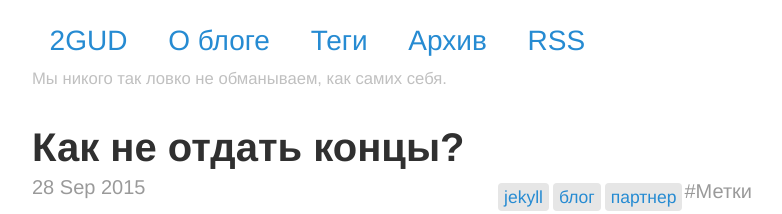
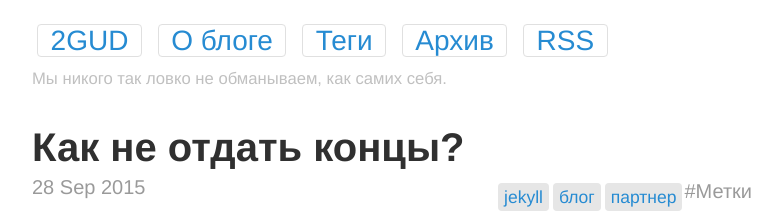
Before and after one commit to gitter-badger/2gud.github.io, a Jekyll site: the page built from index.html, in a window 1280 px wide. Shown: the top 214 px of the page, without its empty margins (248-1030 px from the left). Built offline with Jekyll 4.4.1, drawn with Linux system fonts in a browser that asks for light colours; nearby versions of some CDN libraries; the list of posts is cut into pages by our own code.

Commit message:
Added changes

```diff
--- a/public/css/st.css
+++ b/public/css/st.css
@@ -299,12 +299,12 @@ tbody tr:nth-child(odd) th {
   padding: 0 .45em;
   color: #268bd2;
   border-radius: 4px;
+  border: 1px #e0e0e0 solid;
   text-decoration: none;
 }
 .masthead-title a:hover {
   color: #303030;
   background: #ffe060;
-  border: 1px #e0e0e0 solid;
   border-color: #f0c040;
 }
 
```
